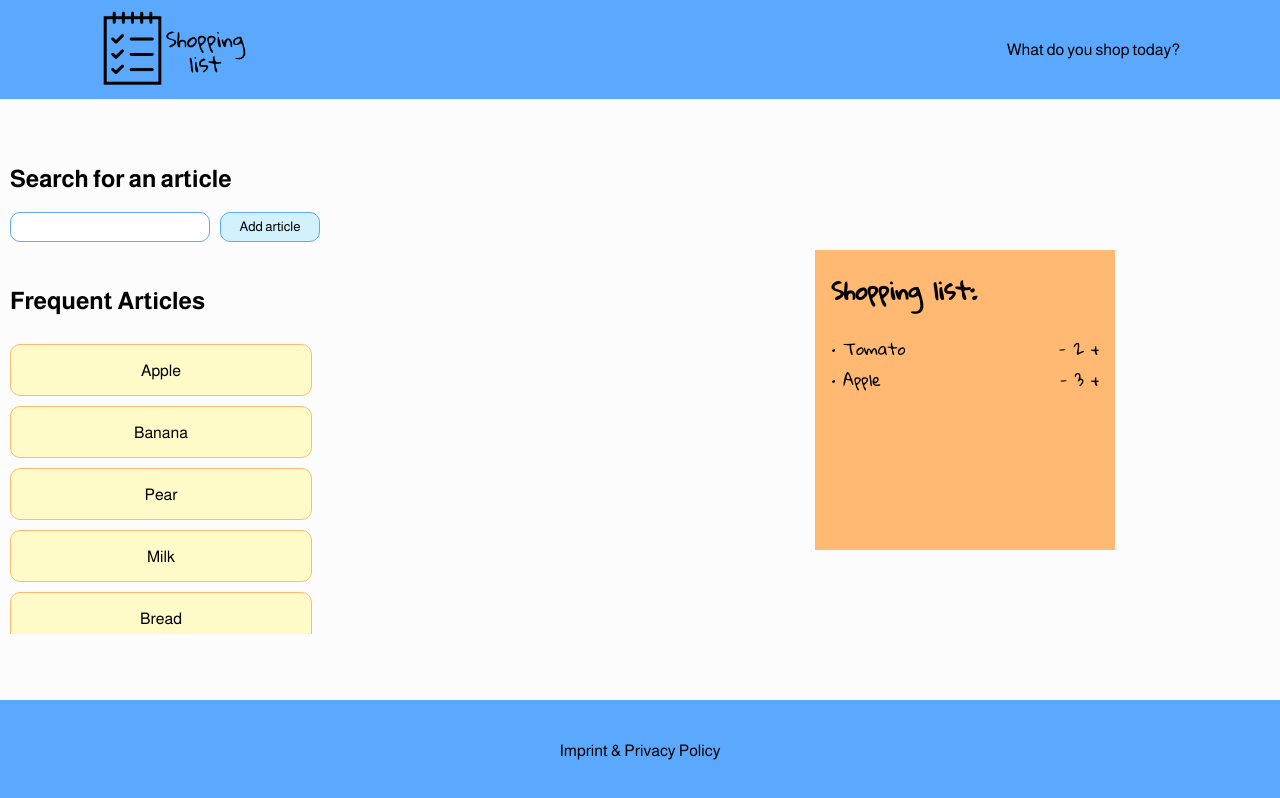
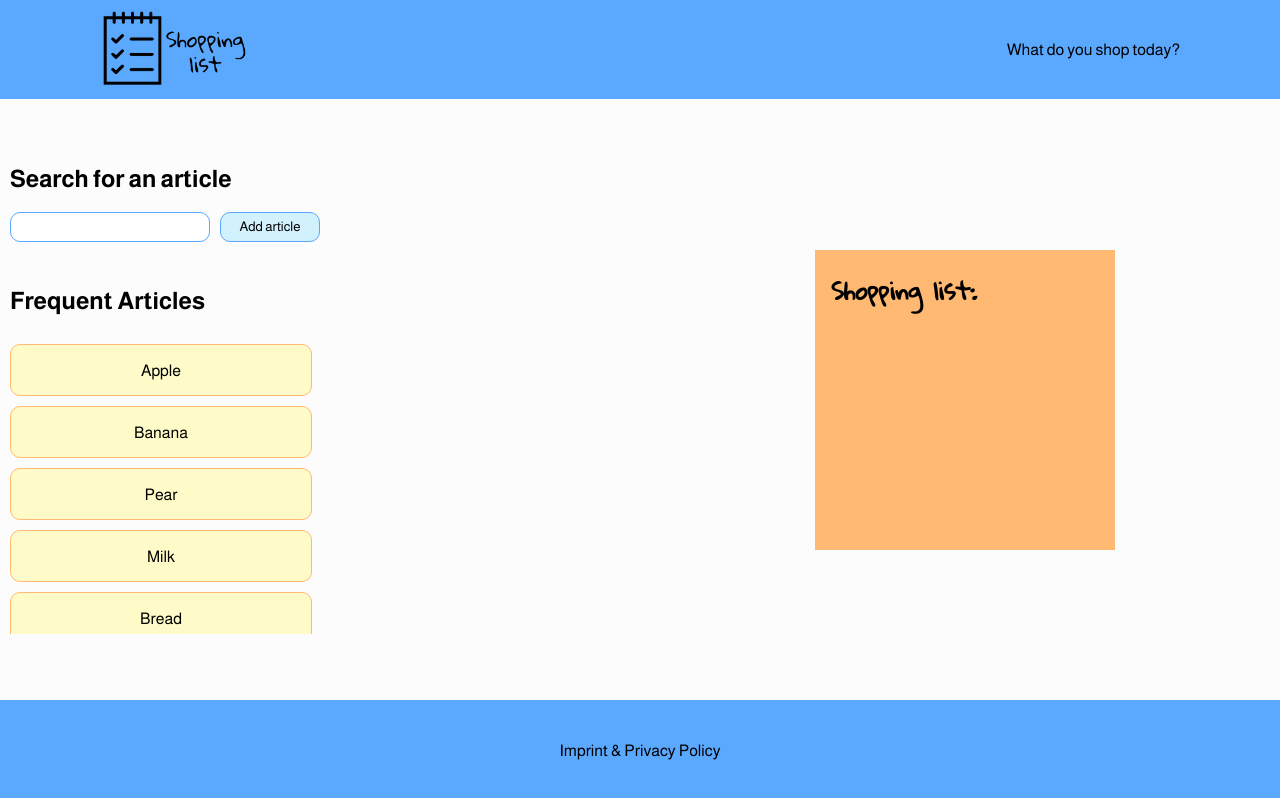
Before and after one commit to PascaleSennhauser/shopping-list, a React (Create React App) app: page / in a window 1280 px wide. Built offline with nearby package versions, Linux system fonts and the light colour scheme.

Commit message:
The amount of an item gets added on the shopping list

```diff
--- a/src/components/AllArticles/allArticles.jsx
+++ b/src/components/AllArticles/allArticles.jsx
@@ -3,23 +3,20 @@ import Article from '../Article/article';
 import classes from './AllArticles.module.css';
 
 class AllArticles extends Component {
-    state = {}
+    state = {
+        articles: ['Apple', 'Banana', 'Pear', 'Milk', 'Bread', 'Chocolate', 'Spaghetti', 'Oats', 'Yoghurt', 'Rice']
+    }
+
+    addItem = (name) => {
+        this.props.onAddItem(name);
+    }
+
     render() {
         return (
             <div>
                 <h2>Frequent Articles</h2>
                 <div className={classes.articleContainer}>
-                    <Article title="Apple"/>
-                    <Article title="Banana"/>
-                    <Article title="Pear"/>
-                    <Article title="Milk"/>
-                    <Article title="Bread"/>
-                    <Article title="Chocolate"/>
-                    <Article title="Spaghetti"/>
-                    <Article title="Oats"/>
-                    <Article title="Yoghurt"/>
-                    <Article title="Rice"/>
-
+                    { this.state.articles.map((article, index) => <Article key={index} onAdd={() => this.addItem(article)} title={article} />)}
                 </div>
             </div>
         );
--- a/src/components/Article/article.jsx
+++ b/src/components/Article/article.jsx
@@ -5,7 +5,7 @@ class Article extends Component {
     state = {  }
     render() {
         return (
-            <div className={classes.article}>
+            <div onClick={this.props.onAdd} className={classes.article}>
                 {this.props.title}
             </div>
         );
--- a/src/components/MainContent/mainContent.jsx
+++ b/src/components/MainContent/mainContent.jsx
@@ -6,16 +6,35 @@ import './MainContent.css';
 
 
 class MainContent extends Component {
-    state = {}
+    state = {
+        items: []
+    }
+
+    addItem = (name) => {
+        let currentItems = this.state.items;
+
+        let existingItem = this.state.items.find(item => item.name == name);
+        if (existingItem) {
+            existingItem.amount++;
+        } else {
+            currentItems.push({
+                amount: 1,
+                name: name
+            });
+        }
+        this.setState({
+            items: currentItems
+        });
+    }
     render() {
         return (
             <div className="content-container">
                 <div className="left-container">
                     <AddArticle />
-                    <AllArticles />
+                    <AllArticles onAddItem={this.addItem} />
                 </div>
                 <div className="right-container">
-                    <Notepad />
+                    <Notepad items={this.state.items} />
                 </div>
             </div>
         );
--- a/src/components/Notepad/Notepad.css
+++ b/src/components/Notepad/Notepad.css
@@ -13,6 +13,10 @@ h2 {
 
 ul {
     padding-left: 0;
+    padding-right: 8px;
+    box-sizing: border-box;
+    max-height: 70%;
+    overflow-y: auto;
 }
 
 li {
--- a/src/components/Notepad/notepad.jsx
+++ b/src/components/Notepad/notepad.jsx
@@ -2,24 +2,13 @@ import React, { Component } from 'react';
 import './Notepad.css';
 
 class Notepad extends Component {
-    state = {
-        items: [
-            {
-                name: "Tomato",
-                amount: 2
-            },
-            {
-                name: "Apple",
-                amount: 3
-            }
-        ]
-    }
+    state = {}
     render() {
         return (
             <div className="notepad">
                 <h2>Shopping list:</h2>
                 <ul>
-                    { this.state.items.map(item => <li key={item.name}><div className="product">• { item.name }</div><div><span>-</span> { item.amount } <span>+</span></div></li>)}
+                    { this.props.items.map(item => <li key={item.name}><div className="product">• { item.name }</div><div><span>-</span> { item.amount } <span>+</span></div></li>)}
                 </ul>
             </div>
         );
```
